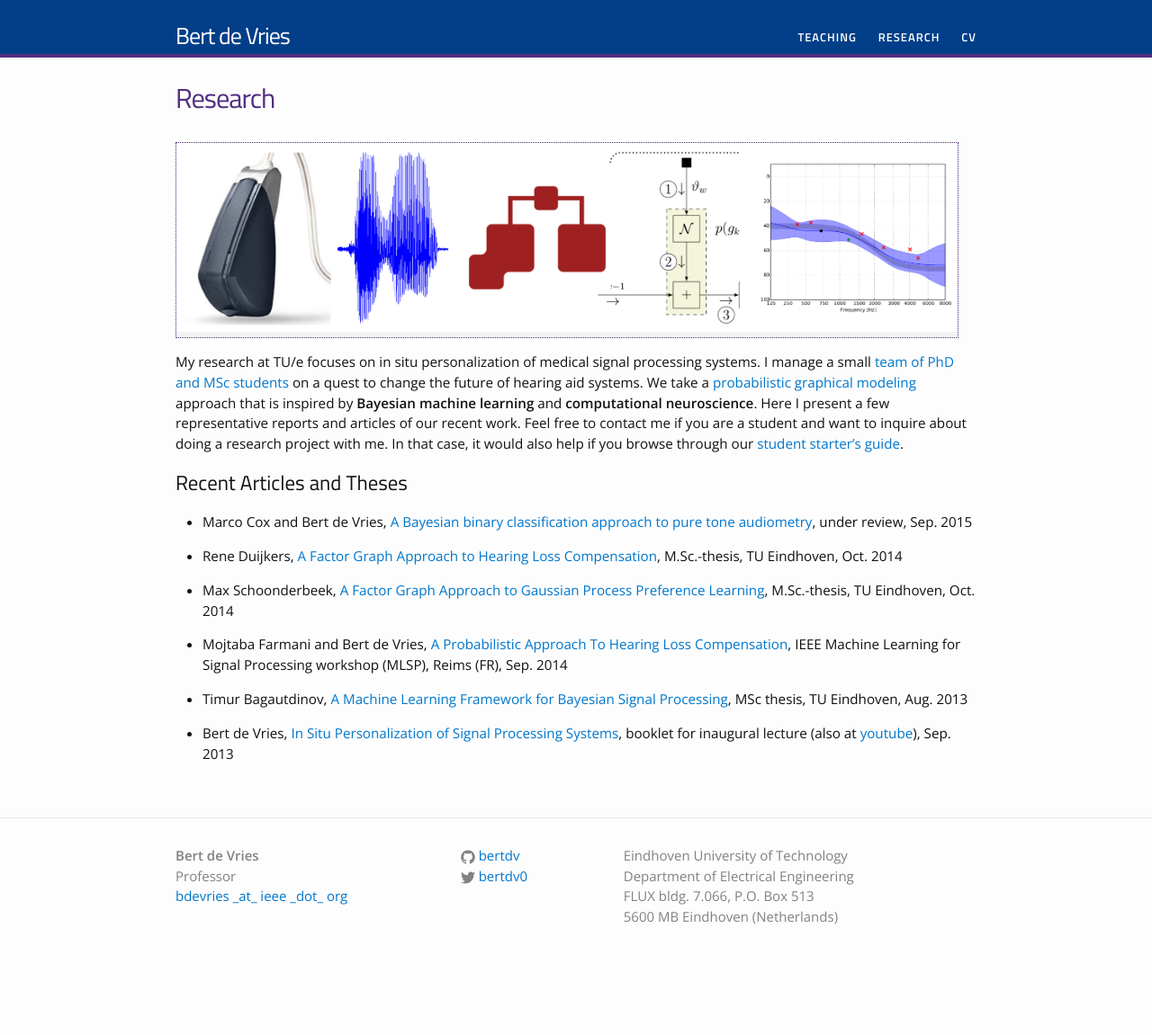
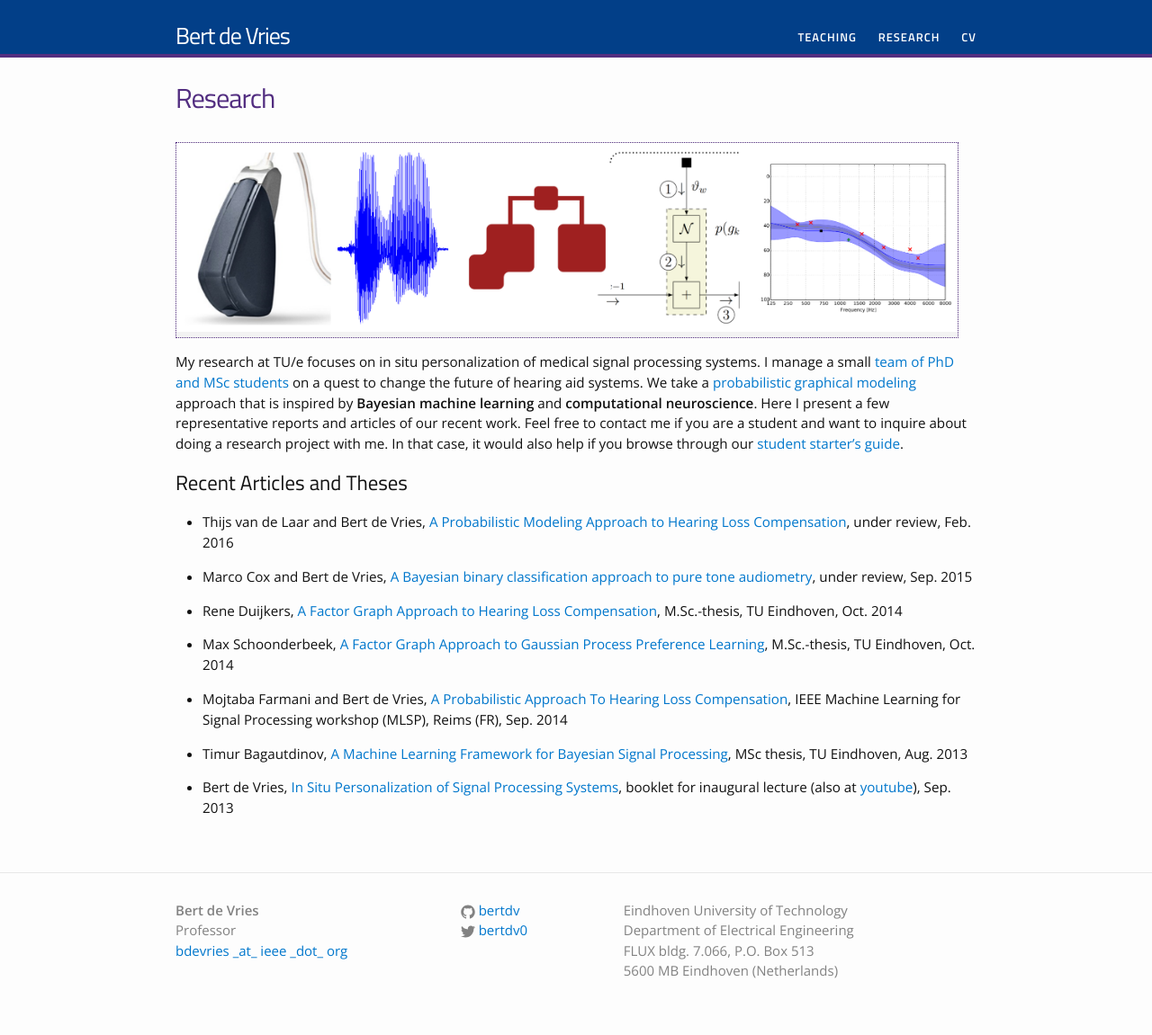
Before and after one commit to bertdv/bertdv.github.io, a Jekyll site: the page built from research.md, in a window 1280 px wide. Shown: the whole page at 90% size. Built offline with Jekyll 4.4.1, drawn with Linux system fonts in a browser that asks for light colours; some web fonts are replaced; before the commit the page ends 1090 px from its top, so only the background shows below that.

Commit message:
added vdLaar paper

```diff
--- a/research.md
+++ b/research.md
@@ -10,6 +10,8 @@ My research at TU/e focuses on in situ personalization of medical signal process
 
 ## Recent Articles and Theses
 
+- Thijs van de Laar and Bert de Vries, [A Probabilistic Modeling Approach to Hearing Loss Compensation](http://arxiv.org/abs/1602.01345), under review, Feb. 2016
+
 - Marco Cox and Bert de Vries, [A Bayesian binary classification approach to pure tone audiometry](http://arxiv.org/abs/1511.08670), under review, Sep. 2015
 
 - Rene Duijkers, [A Factor Graph Approach to Hearing Loss Compensation](https://www.dropbox.com/s/znir6dfzfgnmn3g/Duijkers%20-%202014%20MSc%20Thesis%20-%20A%20Factor%20Graph%20Approach%20to%20Hearing%20Loss%20Compensation.pdf?dl=0), M.Sc.-thesis, TU Eindhoven, Oct. 2014
```
Also changed, not shown: 3 other files.
